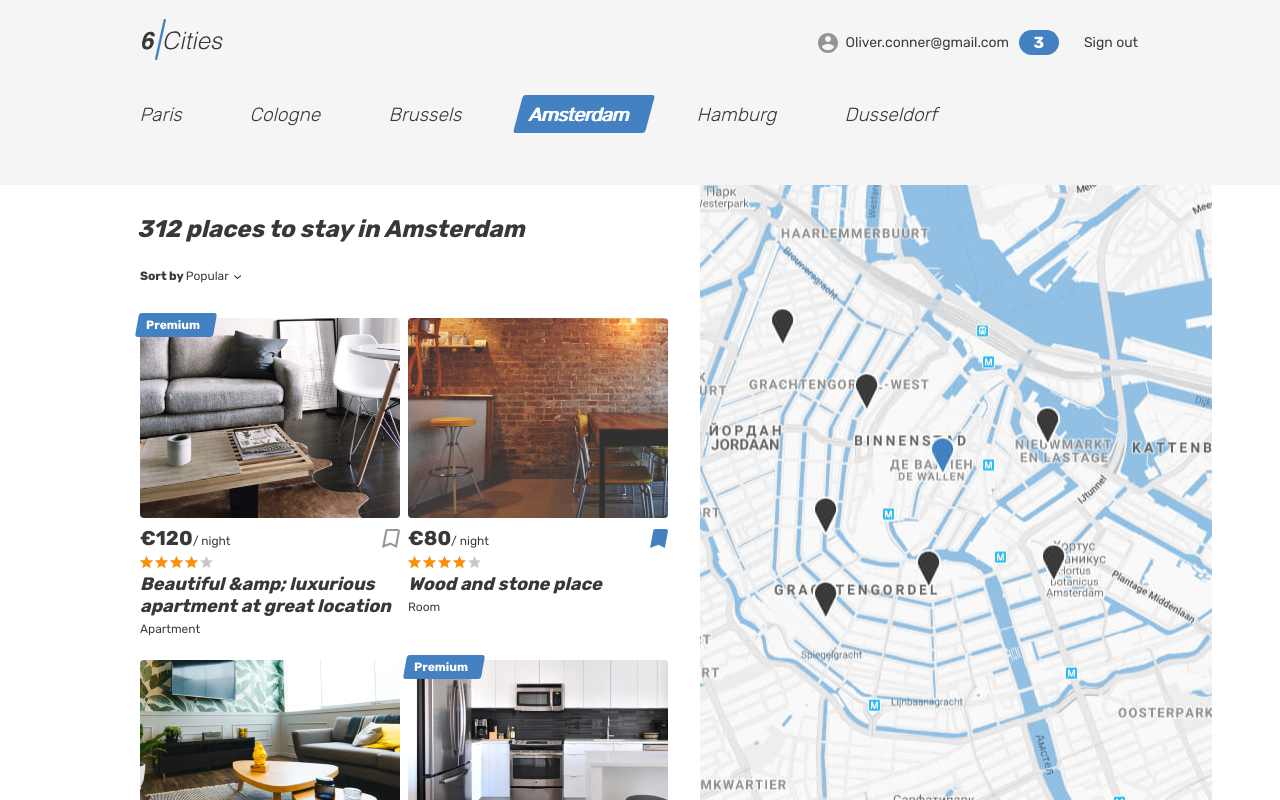
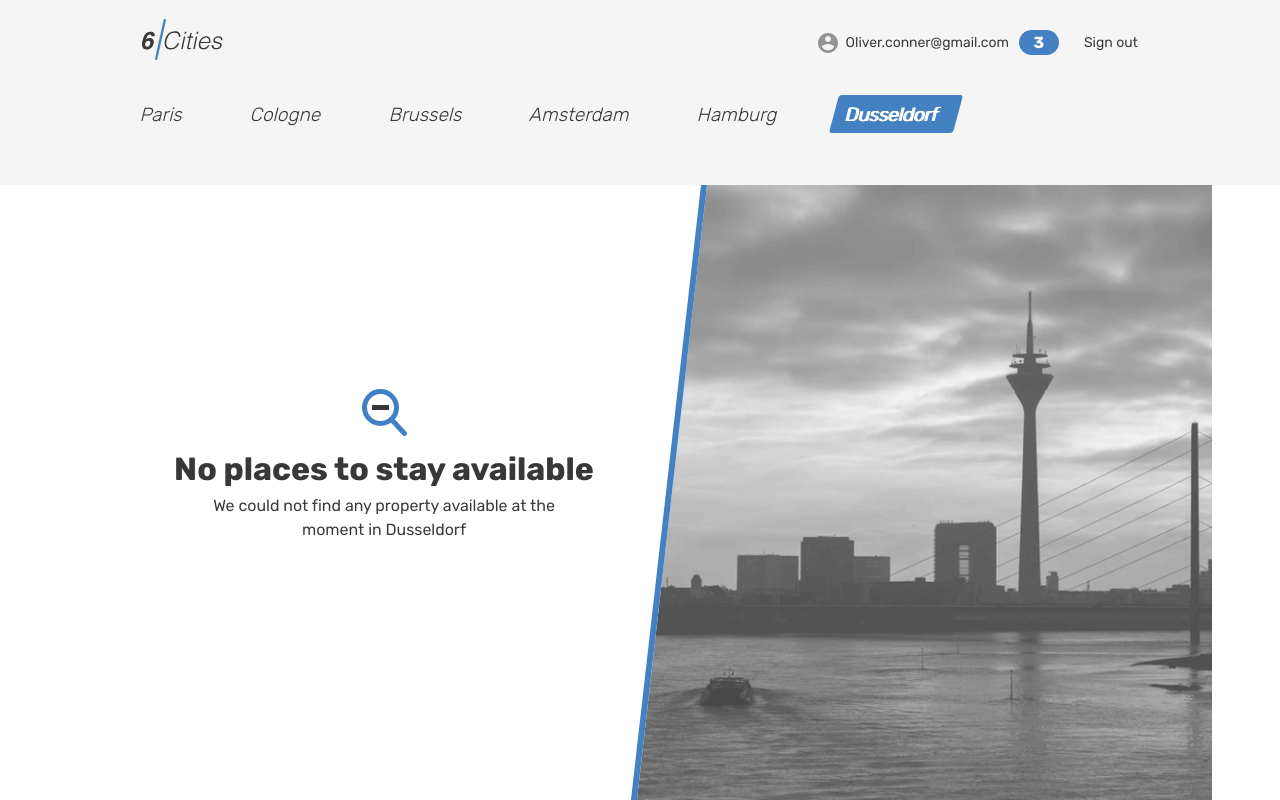
Before and after one commit to weezart/six-cities, a React (Create React App) app in the folder project/: page / in a window 1280 px wide. Built offline with nearby package versions, Linux system fonts and the light colour scheme.

Commit message:
Сделана пустая страница, поправлены ошибки по линтеру.

```diff
--- a/project/src/components/app/app.tsx
+++ b/project/src/components/app/app.tsx
@@ -1,9 +1,11 @@
-import MainScreen from '../../pages/main-screen/main-screen';
-import {LOCATIONS} from '../../mock/locations';
-import {PLACES} from '../../mock/places';
+//import MainScreen from '../../pages/main-screen/main-screen';
+import {LOCATIONS, LOCATIONS_EMPTY} from '../../mock/locations';
+import {PLACES, PLACES_EMPTY} from '../../mock/places';
+import MainScreenEmpty from '../../pages/main-screen-empty/main-screen-empty';
 
 function App(): JSX.Element {
-  return <MainScreen places={PLACES} locations={LOCATIONS} />;
+  return <MainScreenEmpty places={PLACES_EMPTY} locations={LOCATIONS_EMPTY} />;
+  // return <MainScreen places={PLACES} locations={LOCATIONS} />;
 }
 
 export default App;
--- a/project/src/components/location/location.tsx
+++ b/project/src/components/location/location.tsx
@@ -1,14 +1,13 @@
 import React from 'react';
 
 type LocationProps = {
-  key: string;
   city: string;
   isActive: boolean;
 }
 
-function LocationComponent({key, city, isActive} : LocationProps): JSX.Element {
+function LocationComponent({city, isActive} : LocationProps): JSX.Element {
   return (
-    <li className="locations__item" id={key}>
+    <li className="locations__item">
       <a className={`locations__item-link tabs__item ${isActive ? 'tabs__item--active' : ''}`} href="/">
         <span>{city}</span>
       </a>
--- a/project/src/components/place-card/place-card.tsx
+++ b/project/src/components/place-card/place-card.tsx
@@ -1,7 +1,6 @@
 import React from 'react';
 
 type PlaceCardProps = {
-  key: string;
   isPremium: boolean;
   imageUrl: string;
   price: number;
@@ -11,9 +10,9 @@ type PlaceCardProps = {
   placeType: string;
 }
 
-function PlaceCardComponent({key, isPremium, imageUrl, price, isMarkActive, ratingWidth, name, placeType} : PlaceCardProps): JSX.Element {
+function PlaceCardComponent({isPremium, imageUrl, price, isMarkActive, ratingWidth, name, placeType} : PlaceCardProps): JSX.Element {
   return (
-    <article className="cities__card place-card" id={key}>
+    <article className="cities__card place-card">
       {isPremium ? <div className="place-card__mark"><span>Premium</span></div> : ''}
       <div className="cities__image-wrapper place-card__image-wrapper">
         <a href="/">
--- a/project/src/mock/locations.ts
+++ b/project/src/mock/locations.ts
@@ -30,3 +30,36 @@ export const LOCATIONS = [
     isActive: false,
   },
 ];
+
+export const LOCATIONS_EMPTY = [
+  {
+    key: 'location №1',
+    city: 'Paris',
+    isActive: false,
+  },
+  {
+    key: 'location №2',
+    city: 'Cologne',
+    isActive: false,
+  },
+  {
+    key: 'location №3',
+    city: 'Brussels',
+    isActive: false,
+  },
+  {
+    key: 'location №4',
+    city: 'Amsterdam',
+    isActive: false,
+  },
+  {
+    key: 'location №5',
+    city: 'Hamburg',
+    isActive: false,
+  },
+  {
+    key: 'location №',
+    city: 'Dusseldorf',
+    isActive: true,
+  },
+];
--- a/project/src/mock/places.ts
+++ b/project/src/mock/places.ts
@@ -50,3 +50,5 @@ export const PLACES = [
     placeType: 'Room',
   },
 ];
+
+export const PLACES_EMPTY = [];
--- /dev/null
+++ b/project/src/pages/main-screen-empty/main-screen-empty.tsx
@@ -0,0 +1,128 @@
+import React from 'react';
+import LocationComponent from '../../components/location/location';
+import PlaceCardComponent from '../../components/place-card/place-card';
+
+type LocationProps = {
+  key: string;
+  city: string;
+  isActive: boolean;
+}
+
+type PlaceCardProps = {
+  key: string;
+  isPremium: boolean;
+  imageUrl: string;
+  price: number;
+  isMarkActive: boolean;
+  ratingWidth: string;
+  name: string;
+  placeType: string;
+}
+
+type MainScreenEmptyProps = {
+  places: PlaceCardProps[];
+  locations: LocationProps[];
+}
+
+function MainScreenEmpty({places, locations} : MainScreenEmptyProps): JSX.Element {
+  return (
+    <div className="page page--gray page--main">
+      <header className="header">
+        <div className="container">
+          <div className="header__wrapper">
+            <div className="header__left">
+              <a className="header__logo-link header__logo-link--active" href="/">
+                <img className="header__logo" src="img/logo.svg" alt="6 cities logo" width="81" height="41" />
+              </a>
+            </div>
+            <nav className="header__nav">
+              <ul className="header__nav-list">
+                <li className="header__nav-item user">
+                  <a className="header__nav-link header__nav-link--profile" href="/">
+                    <div className="header__avatar-wrapper user__avatar-wrapper">
+                    </div>
+                    <span className="header__user-name user__name">Oliver.conner@gmail.com</span>
+                    <span className="header__favorite-count">3</span>
+                  </a>
+                </li>
+                <li className="header__nav-item">
+                  <a className="header__nav-link" href="/">
+                    <span className="header__signout">Sign out</span>
+                  </a>
+                </li>
+              </ul>
+            </nav>
+          </div>
+        </div>
+      </header>
+
+      <main className={`page__main page__main--index ${places.length === 0 ? 'page__main--index-empty' : ''}`}>
+        <h1 className="visually-hidden">Cities</h1>
+        <div className="tabs">
+          <section className="locations container">
+            <ul className="locations__list tabs__list">
+              {locations.map((location,i) => (
+                <LocationComponent
+                  key={location.key}
+                  city={location.city}
+                  isActive={location.isActive}
+                />
+              ))}
+            </ul>
+          </section>
+        </div>
+        <div className="cities">
+          <div className={`cities__places-container ${places.length === 0 ? 'cities__places-container--empty' : ''} container`}>
+            {places.length !== 0 ? (
+              <section className="cities__places places">
+                <h2 className="visually-hidden">Places</h2>
+                <b className="places__found">312 places to stay in Amsterdam</b>
+                <form className="places__sorting" action="#" method="get">
+                  <span className="places__sorting-caption">Sort by </span>
+                  <span className="places__sorting-type" tabIndex={0}>
+                    Popular
+                    <svg className="places__sorting-arrow" width={7} height="4">
+                      <use xlinkHref="#icon-arrow-select"></use>
+                    </svg>
+                  </span>
+                  <ul className="places__options places__options--custom ">
+                    <li className="places__option places__option--active" tabIndex={0}>Popular</li>
+                    <li className="places__option" tabIndex={0}>Price: low to high</li>
+                    <li className="places__option" tabIndex={0}>Price: high to low</li>
+                    <li className="places__option" tabIndex={0}>Top rated first</li>
+                  </ul>
+                </form>
+                <div className="cities__places-list places__list tabs__content">
+                  {places.map((place, i) => (
+                    <PlaceCardComponent
+                      key={place.key}
+                      isPremium={place.isPremium}
+                      imageUrl={place.imageUrl}
+                      price={place.price}
+                      isMarkActive={place.isMarkActive}
+                      ratingWidth={place.ratingWidth}
+                      name={place.name}
+                      placeType={place.placeType}
+                    />
+                  ))}
+                </div>
+              </section>
+            ) : (
+              <section className="cities__no-places">
+                <div className="cities__status-wrapper tabs__content">
+                  <b className="cities__status">No places to stay available</b>
+                  <p className="cities__status-description">We could not find any property available at the moment in Dusseldorf</p>
+                </div>
+              </section>
+            )}
+            <div className="cities__right-section">
+              {places.length !== 0 ? <section className="cities__map map"></section> : '' }
+            </div>
+          </div>
+        </div>
+      </main>
+    </div>
+  );
+}
+
+export default MainScreenEmpty;
```
